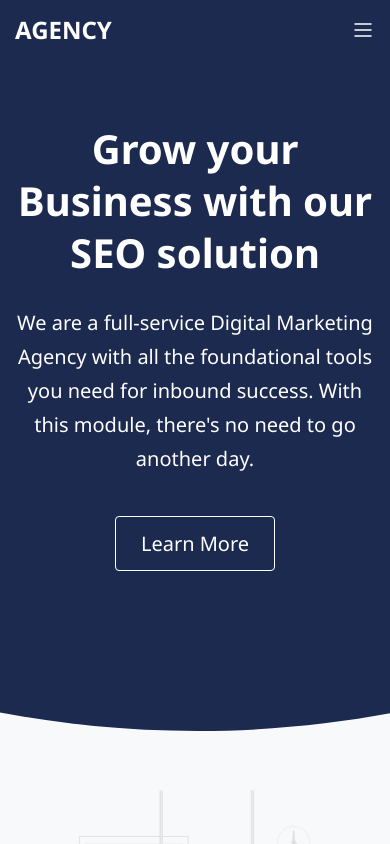
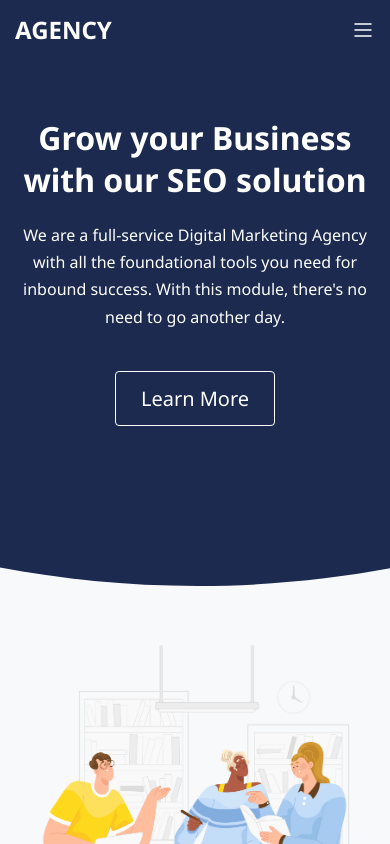
Before and after one commit to arman-borkhani/agency, a Vue app: page / in a window 390 px wide. Shown: the top 844 px of the page. Built offline with nearby package versions, Linux system fonts and the light colour scheme.

Commit message:
Change hero section font size in mobile view

```diff
--- a/src/pages/home/HeroSection.vue
+++ b/src/pages/home/HeroSection.vue
@@ -55,12 +55,12 @@
 }
 
 .hero-sec__title {
-  font-size: 2.5rem;
+  font-size: 2rem;
   line-height: 130%;
 }
 
 .hero-sec__desc {
-  font-size: 1.25rem;
+  font-size: 1rem;
   line-height: 170%;
   margin-bottom: 2.5rem;
 }
@@ -89,6 +89,7 @@
 
   .hero-sec__desc {
     text-align: justify;
+    font-size: 1.25rem;
   }
 
   .hero-sec::after {
```
